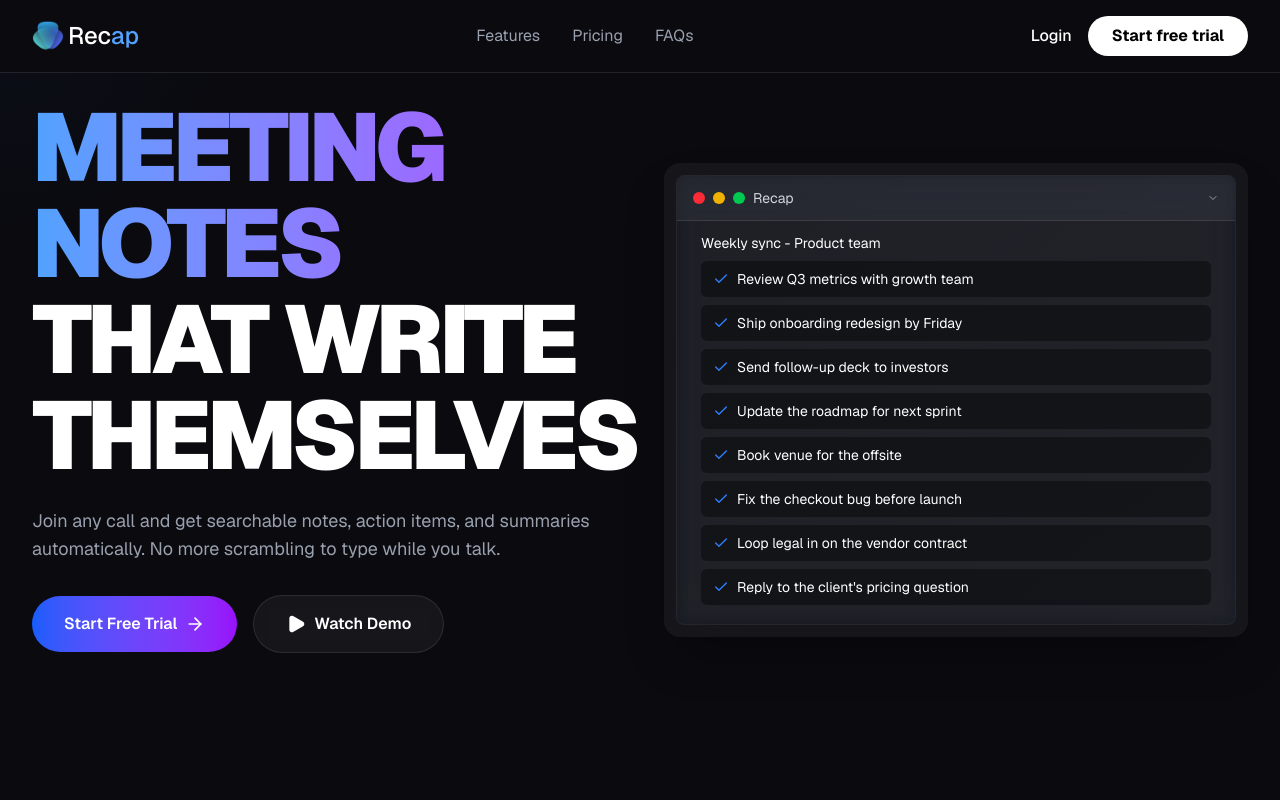
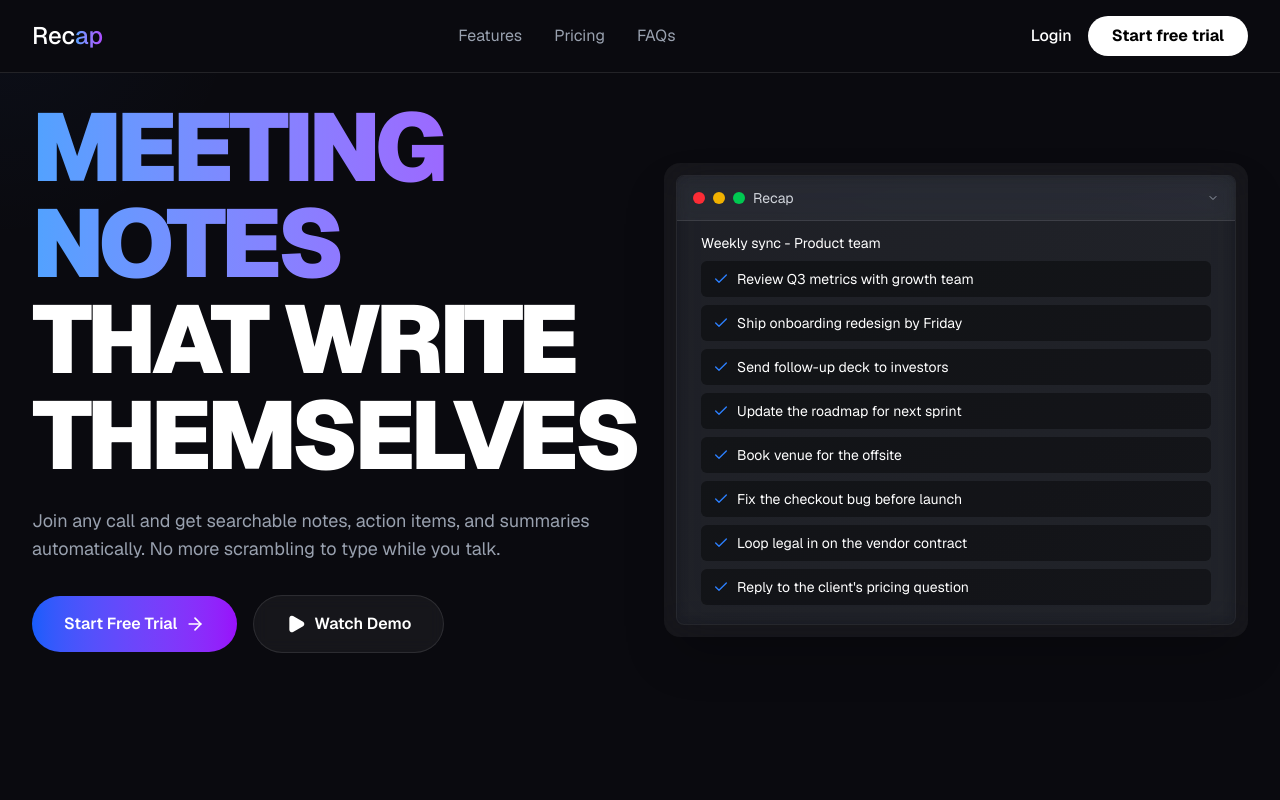
Before and after one commit to Prince-Edem/Landing-page, a React (Vite) app: page / in a window 1280 px wide. Shown: the top 800 px of the page. Built offline with nearby package versions, Linux system fonts and the light colour scheme.

Commit message:
minor update

```diff
--- a/src/components/Footer.jsx
+++ b/src/components/Footer.jsx
@@ -8,7 +8,7 @@
       <div className="max-w-6xl mx-auto">
         {/* Big Card */}
         <div
-          className="flex flex-col sm:flex-row text-center justify-between items-center p-10 gap-4 mb-20 backdrop-blur-sm bg-linear-to-r from-blue-500/20 to-purple-500/20 rounded-3xl"
+          className="flex flex-col sm:flex-row text-center justify-between items-center p-10 gap-4 mb-20 backdrop-blur-sm bg-linear-to-r from-blue-500/60 to-purple-500/60 rounded-3xl"
         >
           <div className="text-left">
             <h2 className="text-3xl md:text-4xl font-black">
@@ -35,12 +35,9 @@
             <div>
               <a href="#hero">
                 <div className="flex items-center space-x-1 group cursor-pointer">
-                  <div>
-                    <img src="/logo.png" alt="CodeFlow" className="w-6 h-6 sm:w-8 sm:h-8"/>
-                  </div>
                   <span className="text-lg sm:text-xl md:text-2xl font-medium">
                     <span>Rec</span>
-                    <span className="text-blue-400">ap</span>
+                    <span className="bg-linear-to-r from-blue-400 to-purple-500 bg-clip-text text-transparent">ap</span>
                   </span>
                 </div>
               </a>
--- a/src/components/Navbar.jsx
+++ b/src/components/Navbar.jsx
@@ -10,12 +10,9 @@
           {/* Logo */}
           <a href="#hero">
             <div className="flex items-center space-x-1 group cursor-pointer">
-              <div>
-                <img src="/logo.png" alt="Recap logo" className="w-6 h-6 sm:w-8 sm:h-8"/>
-              </div>
               <span className="text-lg sm:text-xl md:text-2xl font-medium">
                 <span>Rec</span>
-                <span className="text-blue-400">ap</span>
+                <span className="bg-linear-to-r from-blue-400 to-purple-500 bg-clip-text text-transparent">ap</span>
               </span>
             </div>
           </a>
--- a/src/components/Pricing.jsx
+++ b/src/components/Pricing.jsx
@@ -57,7 +57,7 @@
             <div
               key={key}
               className={`relative bg-slate-900/50 backdrop-blur-sm border rounded-xl sm:rounded-2xl p-6 sm:p-8 transition-all duration-300 overflow-visible group flex flex-col h-full
-              ${plan.mostPopular ? "border-blue-500 shadow-2xl shadow-blue-500/10 lg:scale-105" : "border-slate-800 hover:border-slate-700"}`}
+              ${plan.mostPopular ? "border-purple-500 shadow-2xl shadow-purple-500/10 lg:scale-105" : "border-slate-800 hover:border-slate-700"}`}
             >
               {plan.mostPopular && (
                 <div className="absolute -top-2 sm:-top-3 left-1/2 transform -translate-x-1/2 z-10">
```
